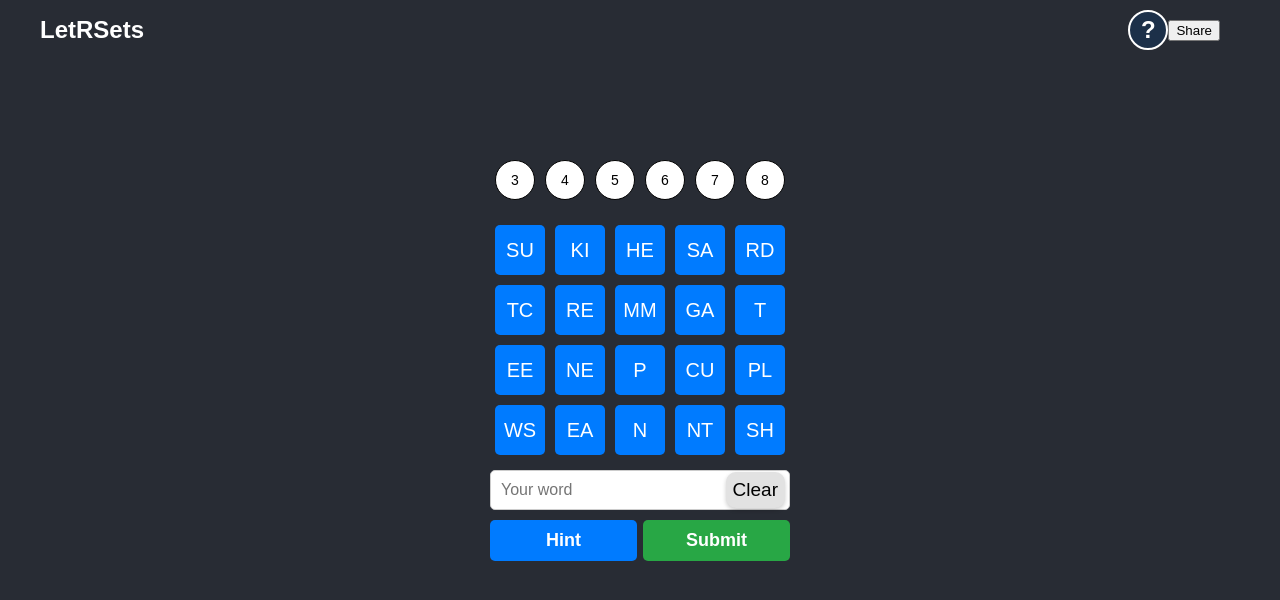
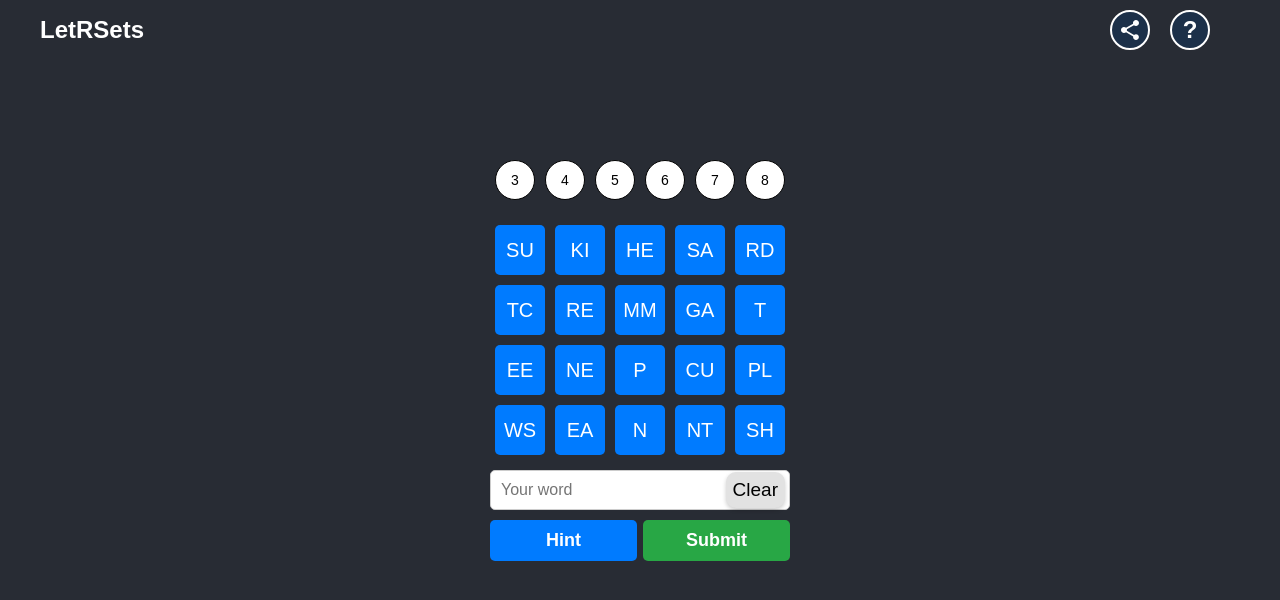
Before and after one commit to robertsbaer/letrsets, a React (Create React App) app: page / in a window 1280 px wide. Shown: the top 600 px of the page. Built offline with nearby package versions, Linux system fonts and the light colour scheme.

Commit message:
socials added to nav

```diff
--- a/src/NavBar.css
+++ b/src/NavBar.css
@@ -47,6 +47,7 @@
   color: #ffffff;
   padding: 0;
   box-sizing: border-box;
+  margin: 5px;
 }
 
 .emphasize {
@@ -143,6 +144,7 @@
 
   .instruction-button {
     top: 20px;
+    margin: 10px;
   }
 
   .modal {
--- a/src/NavBar.js
+++ b/src/NavBar.js
@@ -1,6 +1,8 @@
 import React, { useState } from "react";
+import { IoMdShare } from "react-icons/io";
 import "./NavBar.css";
 import ShareOptions from "./ShareOptions.js";
+
 
 function NavBar() {
   const [showModal, setShowModal] = useState(false);
@@ -27,11 +29,11 @@ function NavBar() {
     <div className="NavBar">
       <h1 className="game-title">LetRSets</h1>
       <div className="points-and-instructions">
+      <button onClick={handleOpenShareModal} className="instruction-button">
+        <IoMdShare />
+        </button>
         <button onClick={handleOpenModal} className="instruction-button">
           ?
-        </button>
-        <button onClick={handleOpenShareModal} className="share-button">
-          Share
         </button>
       </div>
       {showModal && (
```
